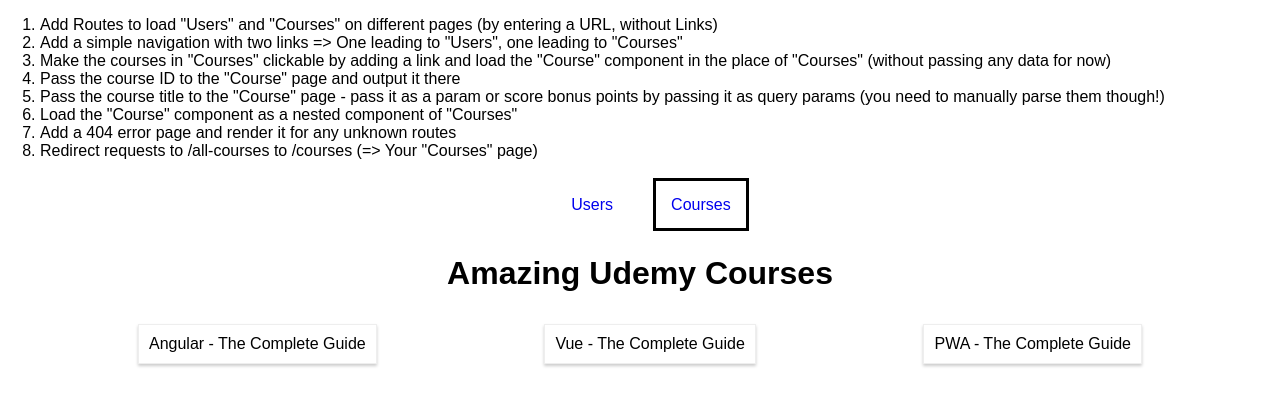
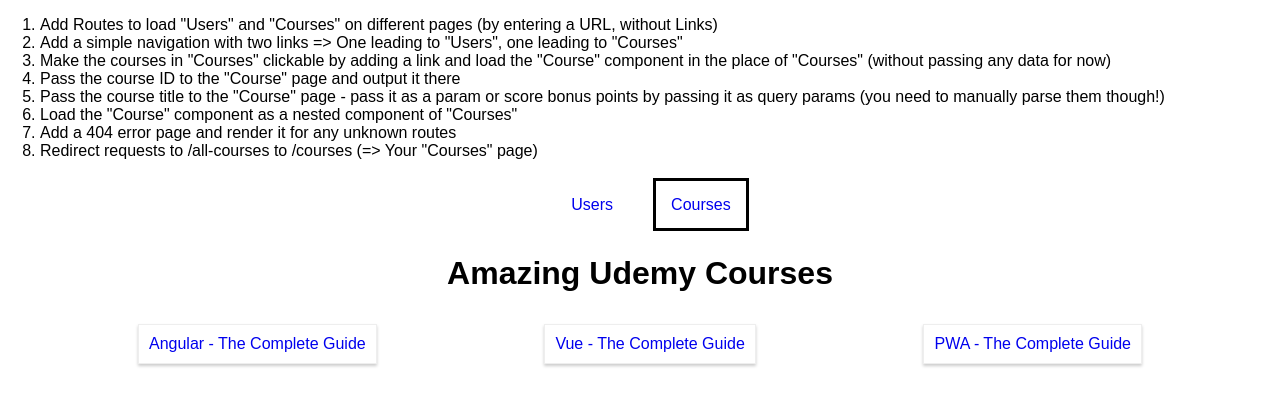
Before and after one commit to smarigowda/routing--assignment-problem, a React (Create React App) app: page /courses in a window 1280 px wide. Shown: the top 406 px of the page. Built offline with nearby package versions, Linux system fonts and the light colour scheme.

Commit message:
render a course on clicking a course in the list

```diff
--- a/src/App.js
+++ b/src/App.js
@@ -3,7 +3,7 @@
 
 import Courses from './containers/Courses/Courses';
 import Users from './containers/Users/Users';
-
+import Course from './containers/Course/Course';
 
 
 class App extends Component {
@@ -31,6 +31,7 @@
         <Switch>
           <Route path="/users" exact component={Users} />
           <Route path="/courses" exact component={Courses} />
+          <Route path="/:id" component={Course} />
         </Switch>
       </div>
     );
--- a/src/containers/Courses/Courses.js
+++ b/src/containers/Courses/Courses.js
@@ -1,4 +1,6 @@
 import React, { Component } from 'react';
+import { Link } from 'react-router-dom';
+import Course from '../Course/Course';
 
 import './Courses.css';
 
@@ -18,7 +20,11 @@
                 <section className="Courses">
                     {
                         this.state.courses.map( course => {
-                            return <article className="Course" key={course.id}>{course.title}</article>;
+                            return (
+                                <Link to={"/" + course.id } >
+                                    <article className="Course" key={course.id}>{course.title}</article>
+                                </Link>
+                            );
                         } )
                     }
                 </section>
```
